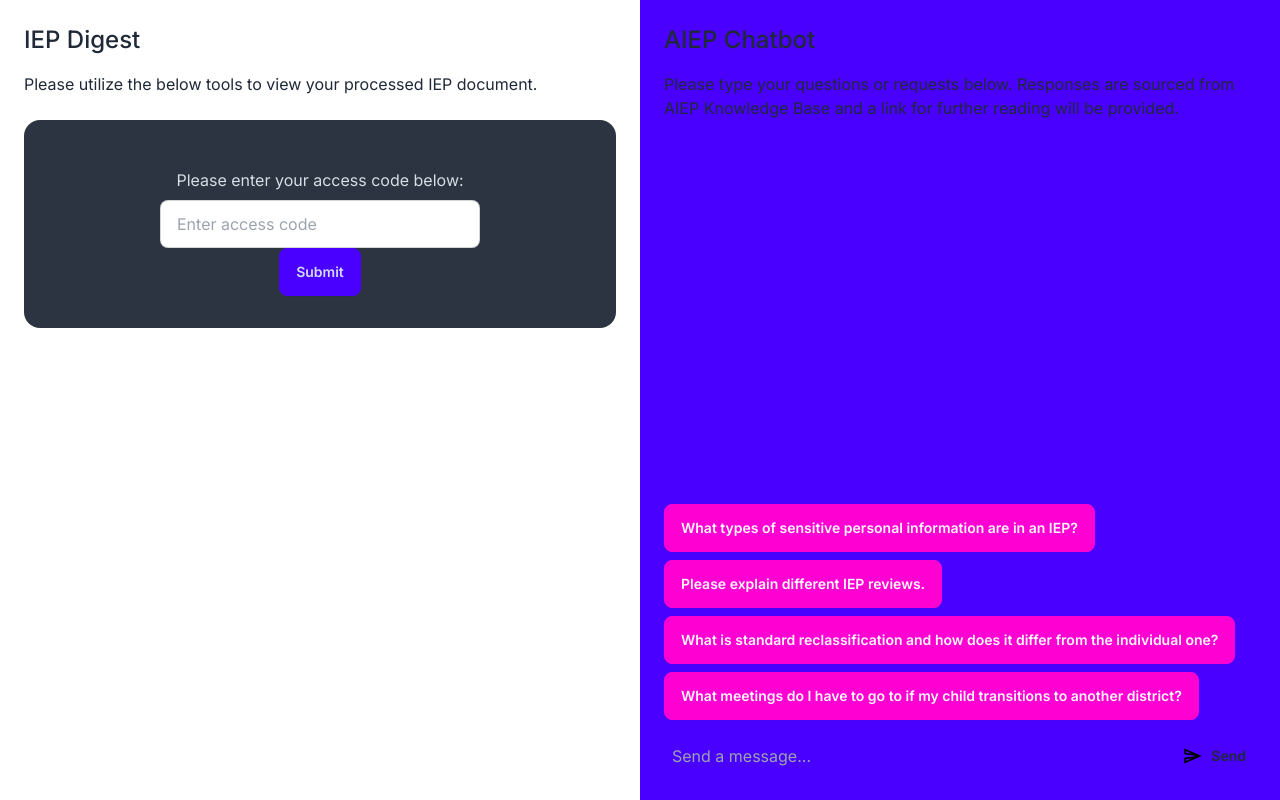
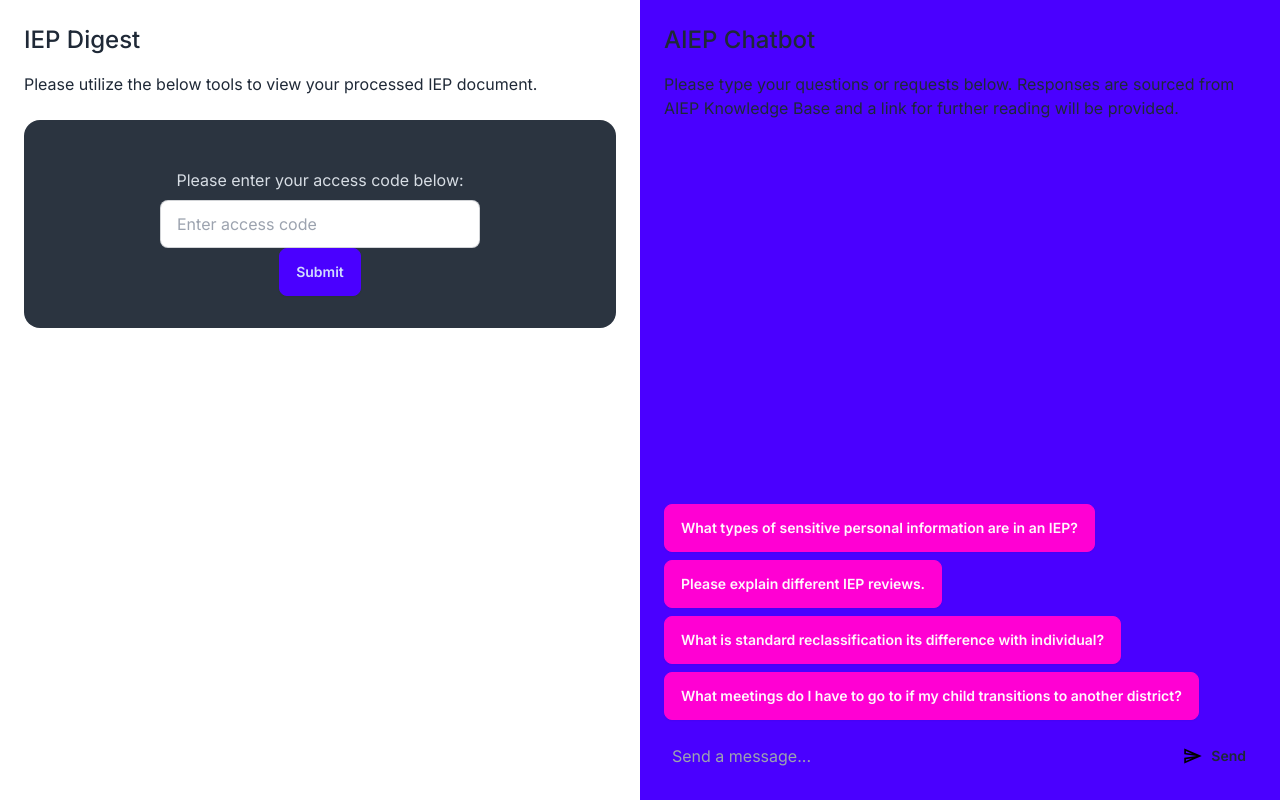
Before and after one commit to xuhongkang/aiep-frontend-dev, a Next.js app: page /en in a window 1280 px wide. Built offline with nearby package versions, Linux system fonts and the light colour scheme.

Commit message:
beta 3.0

```diff
--- a/src/components/chatbot/Chatbot.jsx
+++ b/src/components/chatbot/Chatbot.jsx
@@ -33,7 +33,7 @@ export default function Home() {
   return (
     <>
     <main className="flex bg-primary h-screen flex-col items-center justify-center">
-      <section className='flex flex-col w-full h-full rounded-md p-2 md:p-6'>
+      <section className='flex flex-col h-full rounded-md p-2 md:p-6'>
       <div className='pb-6'>
           <div className='flex justify-between'>
             <div className='flex items-center gap-2'>
@@ -44,7 +44,7 @@ export default function Home() {
         </div>
         <div className='flex-1 relative overflow-y-auto my-4 md:my-6'>
           <div className='absolute w-full'>
-            {messages.map((message, index) => <Bubble ref={messagesEndRef} key={`message-${index}`} content={message} />)}
+            {messages.map((message, index) => <Bubble ref={messagesEndRef} key={`message-${index}`} content={message}/>)}
           </div>
         </div>
         {!messages || messages.length === 0 && (
--- a/src/components/chatbot/components/PromptSuggestions/PromptSuggestionsRow.jsx
+++ b/src/components/chatbot/components/PromptSuggestions/PromptSuggestionsRow.jsx
@@ -4,7 +4,7 @@ const PromptSuggestionRow = ({ onPromptClick }) => {
   const prompts = [
     'What types of sensitive personal information are in an IEP?',
     'Please explain different IEP reviews.',
-    'What is standard reclassification and how does it differ from the individual one?',
+    'What is standard reclassification its difference with individual?',
     'What meetings do I have to go to if my child transitions to another district?'
   ];
 
```
